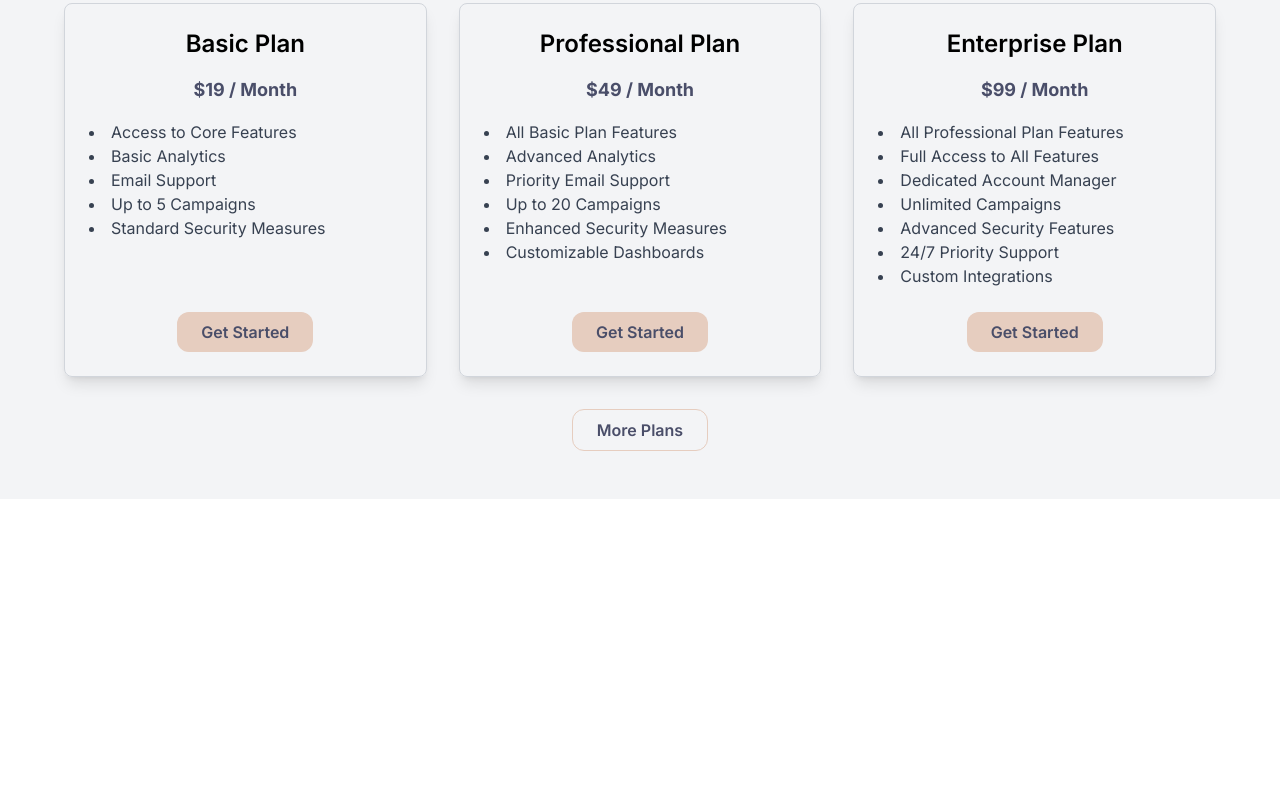
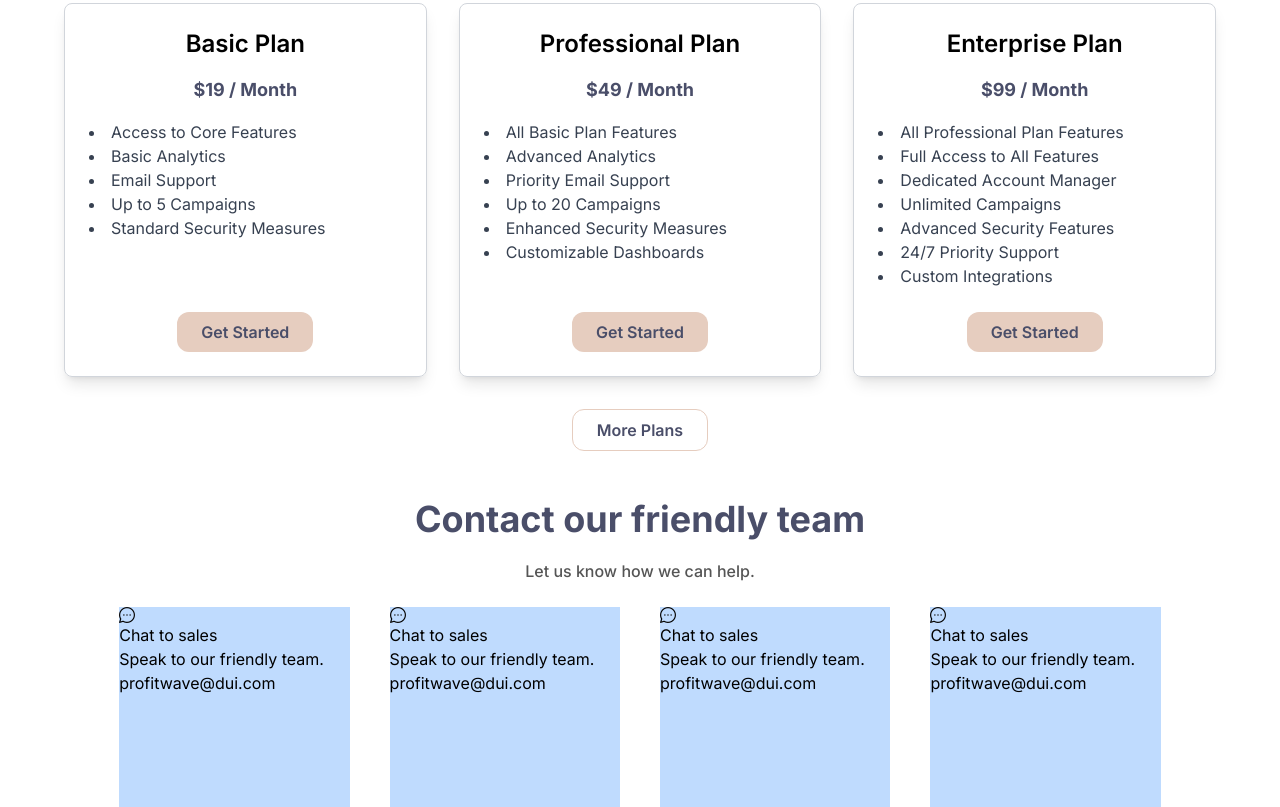
Before and after one commit to EpicNesh26/ProfitWave, a website built with Vite: page index.html in a window 1280 px wide. Shown: the part 2725-3532 px from the top of the page. Before the commit the page ends 3224 px from the top, so only its background shows below. Built offline with nearby package versions, Linux system fonts and the light colour scheme.

Commit message:
Added Contact Us Option

```diff
--- a/index.html
+++ b/index.html
@@ -215,7 +215,7 @@
             </div>
         </section>
 
-        <div class="plans-section py-12 bg-gray-100 font-inter">
+        <div class="plans-section py-12  font-inter">
             <h2 class="text-4xl font-inter font-extrabold text-center text-[#4a4e69] mb-12">
                 Choose Your Plan
             </h2>
@@ -286,12 +286,43 @@
             </div>
         </div>
 
+        <section class="contact-us font-inter">
+            <div class="flex justify-center items-center flex-col">
 
+                <div class="headingc text-4xl font-inter font-extrabold text-center text-[#4a4e69] mb-5">Contact our friendly team</div>
+                <div class="info text-[16px] font-inter font-medium text-center mb-6 w-[480px] text-[#555]">Let us know how we can help.</div>
+            </div>
 
+            <div class="options">
+                <div class="thatcontainer flex gap-10 mx-auto w-[90%] justify-center h-[200px]">
+                    <div class="option1 font-inter bg-blue-200 flex  flex-col w-[20%]">
+                        <div class="icon w-4 h-4"><img src="Images/messenger-removebg-preview.png" alt=""></div>
+                        <div class="title">Chat to sales</div>
+                        <div class="subtitle">Speak to our friendly team.</div>
+                        <div class="link">profitwave@dui.com</div>
+                    </div>
+                    <div class="option1 font-inter bg-blue-200 flex  flex-col w-[20%]">
+                        <div class="icon w-4 h-4"><img src="Images/messenger-removebg-preview.png" alt=""></div>
+                        <div class="title">Chat to sales</div>
+                        <div class="subtitle">Speak to our friendly team.</div>
+                        <div class="link">profitwave@dui.com</div>
+                    </div>
+                    <div class="option1 font-inter bg-blue-200 flex  flex-col w-[20%]">
+                        <div class="icon w-4 h-4"><img src="Images/messenger-removebg-preview.png" alt=""></div>
+                        <div class="title">Chat to sales</div>
+                        <div class="subtitle">Speak to our friendly team.</div>
+                        <div class="link">profitwave@dui.com</div>
+                    </div>
+                    <div class="option1 font-inter bg-blue-200 flex  flex-col w-[20%]">
+                        <div class="icon w-4 h-4"><img src="Images/messenger-removebg-preview.png" alt=""></div>
+                        <div class="title">Chat to sales</div>
+                        <div class="subtitle">Speak to our friendly team.</div>
+                        <div class="link">profitwave@dui.com</div>
+                    </div>
 
-
-
-
+                </div>
+            </div>
+        </section>
 
 
 
```
Also changed, not shown: Images/messenger-removebg-preview.png (added).
